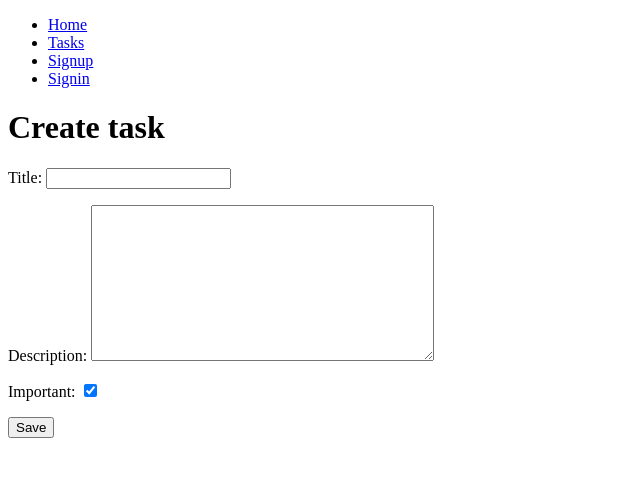
After one commit to Eddy-Lobaton/djang-crud-auth, a Django app: page /task/create/ in a window 1280 px wide. The commit adds this page. Shown: the top 477 px of the page, without its empty margins (0-640 px from the left). Run offline with Django 5.2, Linux system fonts and the light colour scheme.

Commit message:
Agregando formulario de tareas y plantilla HTML

```diff
--- a/djangocrud/urls.py
+++ b/djangocrud/urls.py
@@ -23,6 +23,7 @@ urlpatterns = [
     path('',views.home, name='home'),
     path('signup/',views.signup, name= 'signup'),
     path('tasks/',views.tasks, name= 'tasks'),
+    path('task/create/',views.create_task, name= 'create_task'),
     path('logout/',views.signoup, name= 'logout'),
     path('signin/',views.signin, name= 'signin'),
 ]
--- a/tasks/admin.py
+++ b/tasks/admin.py
@@ -1,5 +1,9 @@
 from django.contrib import admin
 from .models import Task
 
+class TaskAdmin(admin.ModelAdmin):
+    readonly_fields = ('created',)
+
+
 # Register your models here.
-admin.site.register(Task)
+admin.site.register(Task, TaskAdmin)
--- /dev/null
+++ b/tasks/forms.py
@@ -0,0 +1,7 @@
+from django.forms import ModelForm
+from .models import Task
+
+class TaskForm(ModelForm):
+    class Meta:
+        model = Task
+        fields = ['title', 'description', 'important']
--- a/tasks/models.py
+++ b/tasks/models.py
@@ -11,4 +11,4 @@ class Task(models.Model):
     user = models.ForeignKey(User, on_delete=models.CASCADE)
 
     def __str__(self):
-        return self.title
+        return self.title + '- by ' + self.user.username
--- /dev/null
+++ b/tasks/templates/create_task.html
@@ -0,0 +1,12 @@
+{% extends 'base.html' %}
+
+{% block content %}
+    <h1>Create task</h1>
+    <form action='/task/create/' method="POST">
+        {% csrf_token %}
+        {{form.as_p}}
+        <button>
+            Save
+        </button>
+    </form>
+{% endblock %}
--- a/tasks/views.py
+++ b/tasks/views.py
@@ -3,11 +3,14 @@ from django.contrib.auth.forms import UserCreationForm, AuthenticationForm
 from django.contrib.auth.models import User
 from django.contrib.auth import login, logout, authenticate
 from django.db import IntegrityError
+from .forms import TaskForm
+from .models import Task
 
 # Create your views here.
 
 
 def home(request):
+    tasks = Task.objects.all
     return render(request, 'home.html')
 
 
@@ -36,7 +39,28 @@ def signup(request):
         })
 
 def tasks (request):
-    return render(request, 'tasks.html')
+    tasks = Task.objects.filter(user=request.user, datecompleted__isnull =True) #filtrar solo el usuario en uso
+    return render(request, 'tasks.html', {'tasks': tasks})
+
+def create_task(request):
+    if request.method == 'GET':
+        return render(request, 'create_task.html', {
+            'form': TaskForm
+        })
+    else:
+        try:
+            form = TaskForm(request.POST)
+            new_task = form.save(commit=False)  #guarda todo los datos del form de acuerdo al formulario "Taskform"
+            new_task.user = request.user
+            new_task.user = request.user
+            new_task.save()
+            return redirect('tasks')
+        except ValueError:
+            return render(request, 'signin.html', {
+                'form': TaskForm,
+                'error': 'Devuelve un usuario valido'
+            })
+
 
 def signoup (request):
     logout(request)
```
Also changed, not shown: tasks/templates/tasks.html (+13 -0 lines), db.sqlite3.
